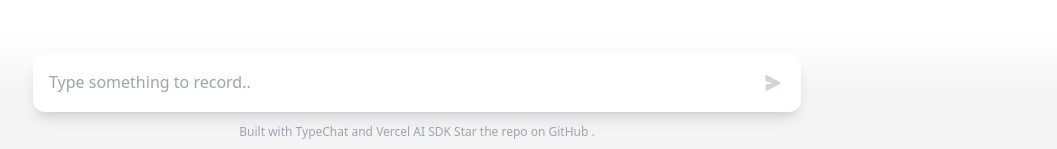
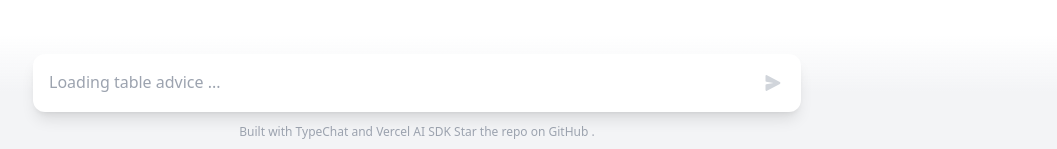
Before and after one commit to ConnectAI-E/TalkBase, a Next.js app: page /App/chat in a window 1280 px wide. Shown: the part 648-797 px from the top of the page, without its empty margins (223-1280 px from the left). Built offline with nearby package versions, Linux system fonts and the light colour scheme.

Commit message:
feat: support advice input according to field meta
-fix #5

```diff
--- a/pages/App/chat.tsx
+++ b/pages/App/chat.tsx
@@ -41,6 +41,19 @@ const guessTable = async (tableType: string) => {
     return _json.result
 }
 
+const adviceTableInput = async (tableType: string) => {
+    const response = await fetch('/api/advice', {
+        method: 'POST',
+        body: JSON.stringify(
+            {
+                tsString: tableType,
+            },
+        ),
+    });
+    const _json = await response.json();
+    return _json.result
+}
+
 export default function Chat() {
     const formRef = useRef<HTMLFormElement>(null);
     const inputRef = useRef<HTMLTextAreaElement>(null);
@@ -56,6 +69,9 @@ export default function Chat() {
     const nowTableId = useRef<any>(null);
     const defaultDescription = 'Loading table purpose ...';
     const [tableDescription, setTableDescription] = useState<any>(defaultDescription);
+    const defaultAdvice = 'Loading table advice ...';
+    const [tableAdvice, setTableAdvice] = useState<any>(defaultAdvice);
+
     useEffect(() => {
         if (!bitable) {
             return;
@@ -64,6 +80,7 @@ export default function Chat() {
 
         const updateTableInfo = async (tableId: any, totalTable: []) => {
             setTableDescription(defaultDescription);
+            setTableAdvice(defaultAdvice);
             const currentTableMeta = totalTable.find(({ id }: { id: any }) => id === tableId) as any;
             const currentTable = await bitable.base.getTableById(currentTableMeta?.id);
             setCurrentTable(currentTable);
@@ -77,10 +94,16 @@ export default function Chat() {
             setTableInfoNow(tableInfo);
             const _baseTable = new TableParser(tableInfo);
             console.log(_baseTable.typeStr);
+
             setTableSchema(_baseTable.typeStr);
             const tableDescription = await guessTable(_baseTable.typeStr);
+
             console.log(tableDescription);
             setTableDescription(tableDescription);
+
+            const tableAdvice = await adviceTableInput(_baseTable.typeStr);
+            console.log(tableAdvice);
+            setTableAdvice(tableAdvice);
         };
 
         Promise.all([bitable.base.getTableMetaList(), bitable.base.getSelection()])
@@ -214,10 +237,22 @@ export default function Chat() {
                         required
                         rows={ 1 }
                         autoFocus
-                        placeholder="Type something to record.. "
+                        placeholder={tableAdvice}
                         value={ input }
                         onChange={ (e) => setInput(e.target.value) }
                         spellCheck={ false }
+                        onKeyDown={ (e) => {
+                          // 如果是tab就补全placeholder
+                            if (e.key === 'Tab') {
+                                e.preventDefault();
+                                setInput(tableAdvice);
+                            }
+                            // enter 就发送
+                            if (e.key === 'Enter') {
+                                e.preventDefault();
+                                handleSubmit();
+                            }
+                        }}
                         className="w-full pr-10 focus:outline-none"
                     />
                     <button
--- a/pages/api/advice.ts
+++ b/pages/api/advice.ts
@@ -1,7 +1,5 @@
-
-
-import { NextApiRequest, NextApiResponse } from 'next'
-import { Configuration, OpenAIApi } from 'openai'
+import {NextApiRequest, NextApiResponse} from 'next';
+import {Configuration, OpenAIApi} from 'openai';
 
 type Prop = {
     tsString: string; // TypeScript string of the table
@@ -14,22 +12,45 @@ const configuration = new Configuration({
 const openai = new OpenAIApi(configuration);
 
 
+function generateTemplate(tsStr: string) {
+    return `Q： export interface food {
+size: "大份" | "中份" | "小份";
+meat: string;
+staple_food: "米饭" | "面条" | "饺子";
+full_content: string;
+spicy: "不要辣" | "微辣";
+}
+A：来份鸡蛋炒饭，加份辣子
+Q:  export interface SentimentResponse {
+content: string;
+sentiment: "negative" | "neutral" | "positive";
+}
+A: 今天表现很不错哦
+Q: ${ tsStr }
+A: `;
+}
+
+
 const getTableDescription = async (tsString: string) => {
     const chatCompletion = await openai.createChatCompletion({
-        model: "gpt-3.5-turbo",
+        model: 'gpt-3.5-turbo',
+        stream: false,
         messages: [
-            {role:"system", content: "According to the following type structure, judge the role of this table, only say the conclusion, no more than 30 words",},
-            {role: "user", content: tsString,}],
+            {
+                role: 'system',
+                content: 'According to the following type file structure, after judging the function of this form, assuming the appropriate situation, use human natural language to give an example input, be natural  and no more than 20 words',
+            },
+            { role: 'user', content: generateTemplate(tsString) }],
     }) as any;
     return chatCompletion.data.choices[0].message.content;
 
-}
+};
 
 const handler = async (req: NextApiRequest, res: NextApiResponse) => {
     const { tsString } = JSON.parse(req.body) as Prop;
     const result = await getTableDescription(tsString);
     console.log(result);
     res.status(200).send({ result });
-}
+};
 
 export default handler;
```
